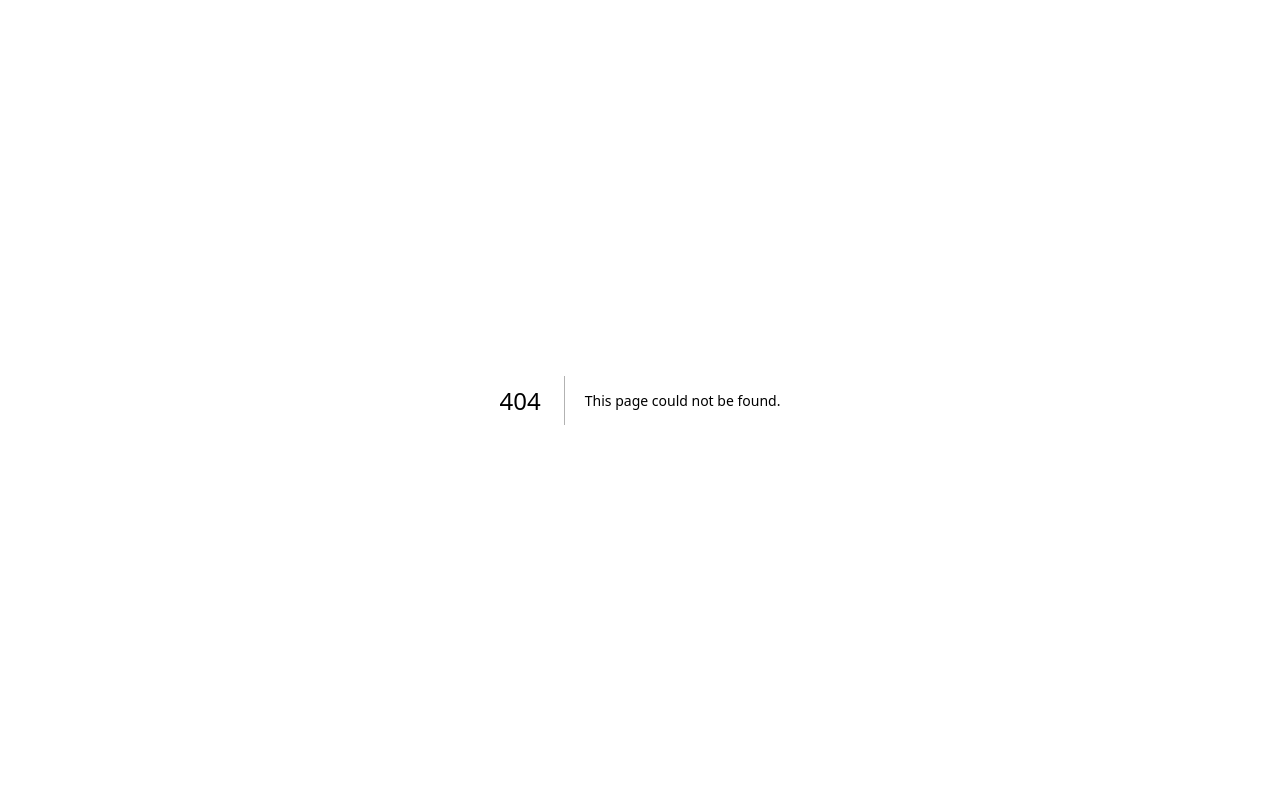
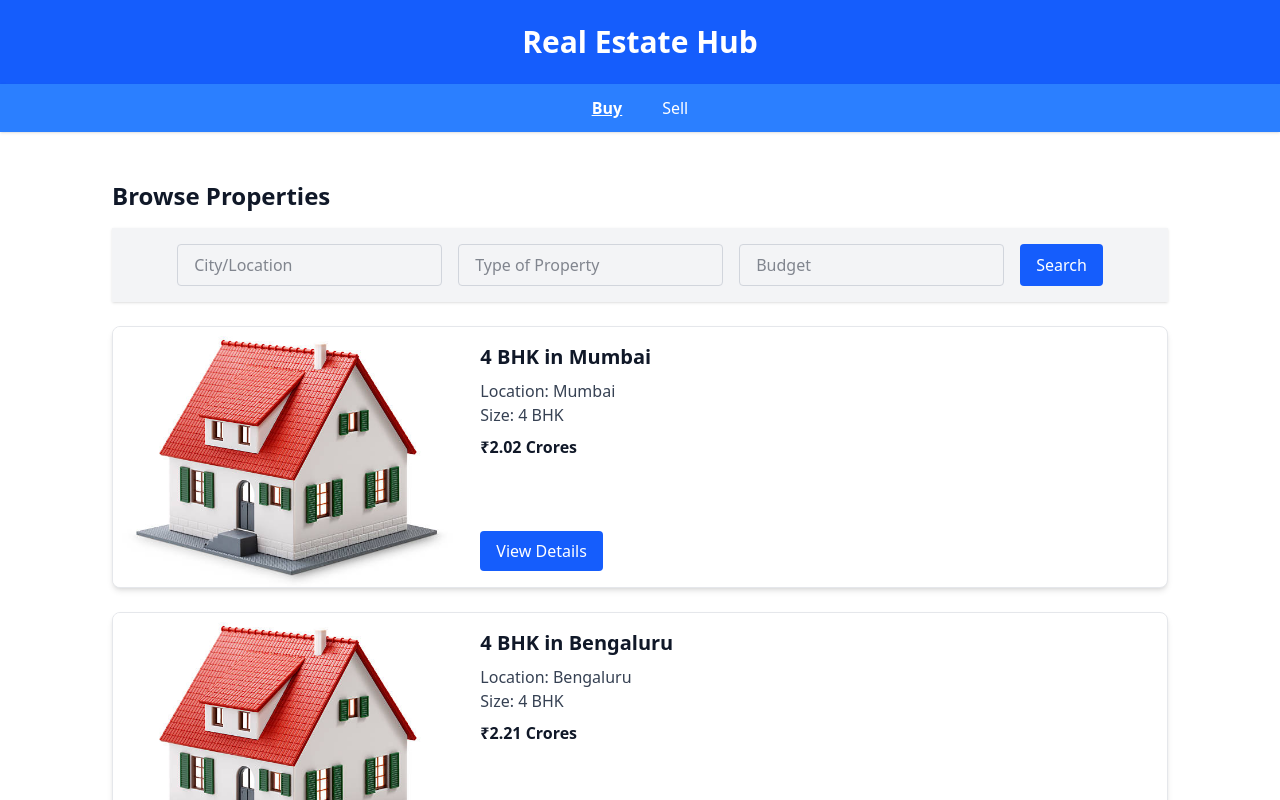
Before and after one commit to yuvalbansal/Real-Estate-App, a Next.js app: page /buy/property in a window 1280 px wide. Before the commit this address had no page. Shown: the top 800 px of the page. Built offline with nearby package versions, Linux system fonts and the light colour scheme.

Commit message:
Packags Updated

```diff
--- /dev/null
+++ b/app/about/page.tsx
@@ -0,0 +1,3 @@
+export default function Page() {
+  return <h1>About Page!</h1>;
+}
--- /dev/null
+++ b/app/buy/bid/page.tsx
@@ -0,0 +1,3 @@
+export default function Page() {
+  return <h1>Bid For Property!</h1>;
+}
--- /dev/null
+++ b/app/buy/bids/page.tsx
@@ -0,0 +1,3 @@
+export default function Page() {
+  return <h1>See Your Bids!</h1>;
+}
--- /dev/null
+++ b/app/buy/investments/page.tsx
@@ -0,0 +1,3 @@
+export default function Page() {
+  return <h1>My Investments!</h1>;
+}
--- /dev/null
+++ b/app/buy/page.tsx
@@ -0,0 +1,5 @@
+import { redirect } from 'next/navigation';
+
+export default function Page() {
+  redirect('/buy/property');
+}
--- /dev/null
+++ b/app/buy/property/page.tsx
@@ -0,0 +1,89 @@
+'use client';
+
+import { useEffect, useState } from 'react';
+
+interface House {
+  location: string;
+  price: number;
+  size: string;
+}
+
+export default function PropertyPage() {
+  const [houses, setHouses] = useState<House[]>([]);
+
+  useEffect(() => {
+    fetch('/src/houses.json')
+      .then((res) => res.json())
+      .then((data) => setHouses(data))
+      .catch((err) => console.error('Error loading houses:', err));
+  }, []);
+
+  return (
+    <div className="p-6 max-w-6xl mx-auto">
+      <h2 className="text-2xl font-bold mb-4">Browse Properties</h2>
+
+      <div className="bg-gray-100 p-4 shadow-sm mb-6">
+        <form className="flex flex-col md:flex-row gap-4 justify-center">
+          <input
+            type="text"
+            placeholder="City/Location"
+            className="border border-gray-300 rounded px-4 py-2 w-full md:w-auto"
+          />
+          <input
+            type="text"
+            placeholder="Type of Property"
+            className="border border-gray-300 rounded px-4 py-2 w-full md:w-auto"
+          />
+          <input
+            type="text"
+            placeholder="Budget"
+            className="border border-gray-300 rounded px-4 py-2 w-full md:w-auto"
+          />
+          <button
+            type="submit"
+            className="bg-blue-600 text-white px-4 py-2 rounded hover:bg-blue-700"
+          >
+            Search
+          </button>
+        </form>
+      </div>
+
+      <div className="flex flex-col gap-6">
+        {houses.map((house, index) => (
+          <div
+            key={index}
+            className="bg-white border border-gray-200 shadow-md rounded-lg flex flex-col md:flex-row overflow-hidden"
+          >
+            {/* 🖼️ Image section */}
+            <div className="w-full md:w-1/3">
+              <img
+                src="/src/house.jpg"
+                alt="Property"
+                className="w-full h-full object-cover"
+              />
+            </div>
+
+            {/* 🏡 Details section */}
+            <div className="p-4 flex flex-col justify-between w-full md:w-2/3">
+              <div>
+                <h3 className="text-xl font-semibold mb-2">
+                  {house.size} in {house.location}
+                </h3>
+                <p className="text-gray-700">Location: {house.location}</p>
+                <p className="text-gray-700">Size: {house.size}</p>
+                <p className="text-gray-900 font-bold mt-2">
+                  {house.price < 10000000
+                    ? `₹${(house.price / 100000).toFixed(2)} Lakhs`
+                    : `₹${(house.price / 10000000).toFixed(2)} Crores`}
+                </p>
+              </div>
+              <button className="mt-4 bg-blue-600 text-white px-4 py-2 rounded hover:bg-blue-700 self-start">
+                View Details
+              </button>
+            </div>
+          </div>
+        ))}
+      </div>
+    </div>
+  );
+}
--- /dev/null
+++ b/app/buy/register/page.tsx
@@ -0,0 +1,3 @@
+export default function Page() {
+  return <h1>Register As Buyer!</h1>;
+}
--- /dev/null
+++ b/app/globals.css
@@ -0,0 +1 @@
+@import 'tailwindcss';
--- /dev/null
+++ b/app/layout.tsx
@@ -0,0 +1,141 @@
+'use client';
+import './globals.css';
+import type { Metadata } from 'next';
+import Link from 'next/link';
+import { usePathname } from 'next/navigation';
+import { ReactNode } from 'react';
+
+export default function RootLayout({ children }: { children: ReactNode }) {
+  const pathname = usePathname();
+
+  const isBuyActive = pathname.startsWith('/buy');
+  const isSellActive = pathname.startsWith('/sell');
+
+  const isActive = (href: string) => pathname === href;
+
+  const linkBase = 'block px-4 py-2';
+  const activeLink = 'bg-blue-100 font-semibold text-blue-700';
+  const hoverEffect = 'hover:bg-gray-200';
+
+  return (
+    <html lang="en">
+      <body className="bg-white text-gray-900">
+        <header className="bg-blue-600 text-white p-6 text-center shadow-md">
+          <h1 className="text-3xl font-bold">
+            <Link href="/">Real Estate Hub</Link>
+          </h1>
+        </header>
+
+        <nav className="bg-blue-500 text-white px-6 py-3 flex justify-center gap-10 shadow-sm">
+          {/* Buy Dropdown */}
+          <div className="relative group">
+            <button
+              className={
+                isBuyActive ? 'underline font-semibold' : 'hover:underline'
+              }
+            >
+              <Link href="/buy">Buy</Link>
+            </button>
+            <div className="absolute hidden group-hover:block bg-white text-gray-900 shadow-lg mt-2 rounded min-w-[200px]">
+              <Link
+                href="/buy/property"
+                className={`${linkBase} ${
+                  isActive('/buy/property') ? activeLink : hoverEffect
+                }`}
+              >
+                Buy property
+              </Link>
+              <Link
+                href="/buy/bid"
+                className={`${linkBase} ${
+                  isActive('/buy/bid') ? activeLink : hoverEffect
+                }`}
+              >
+                Bid for property
+              </Link>
+              <Link
+                href="/buy/register"
+                className={`${linkBase} ${
+                  isActive('/buy/register') ? activeLink : hoverEffect
+                }`}
+              >
+                Register as a Buyer
+              </Link>
+              <Link
+                href="/buy/bids"
+                className={`${linkBase} ${
+                  isActive('/buy/bids') ? activeLink : hoverEffect
+                }`}
+              >
+                See your Bids
+              </Link>
+              <Link
+                href="/buy/investments"
+                className={`${linkBase} ${
+                  isActive('/buy/investments') ? activeLink : hoverEffect
+                }`}
+              >
+                My investments
+              </Link>
+            </div>
+          </div>
+
+          {/* Sell Dropdown */}
+          <div className="relative group">
+            <button
+              className={
+                isSellActive ? 'underline font-semibold' : 'hover:underline'
+              }
+            >
+              <Link href="/sell">Sell</Link>
+            </button>
+            <div className="absolute hidden group-hover:block bg-white text-gray-900 shadow-lg mt-2 rounded min-w-[200px]">
+              <Link
+                href="/sell/individual"
+                className={`${linkBase} ${
+                  isActive('/sell/individual') ? activeLink : hoverEffect
+                }`}
+              >
+                Individual Owner
+              </Link>
+              <Link
+                href="/sell/builder"
+                className={`${linkBase} ${
+                  isActive('/sell/builder') ? activeLink : hoverEffect
+                }`}
+              >
+                Builder / Colonizer
+              </Link>
+              <Link
+                href="/sell/interest"
+                className={`${linkBase} ${
+                  isActive('/sell/interest') ? activeLink : hoverEffect
+                }`}
+              >
+                Express interest
+              </Link>
+              <Link
+                href="/sell/list"
+                className={`${linkBase} ${
+                  isActive('/sell/list') ? activeLink : hoverEffect
+                }`}
+              >
+                List your property
+              </Link>
+              <Link
+                href="/sell/properties"
+                className={`${linkBase} ${
+                  isActive('/sell/properties') ? activeLink : hoverEffect
+                }`}
+              >
+                My properties
+              </Link>
+            </div>
+          </div>
+        </nav>
+
+        <main className="p-6 max-w-6xl mx-auto">{children}</main>
+      </body>
+    </html>
+  );
+}
--- /dev/null
+++ b/app/page.tsx
@@ -0,0 +1,5 @@
+import { redirect } from 'next/navigation';
+
+export default function Home() {
+  redirect('/buy');
+}
--- /dev/null
+++ b/app/sell/page.tsx
@@ -0,0 +1,3 @@
+export default function Page() {
+  return <h1>Selling Page!</h1>;
+}
--- /dev/null
+++ b/public/src/houses.json
@@ -0,0 +1,52 @@
+[
+  {
+    "location": "Mumbai",
+    "size": "4 BHK",
+    "price": 20200000
+  },
+  {
+    "location": "Bengaluru",
+    "size": "4 BHK",
+    "price": 22100000
+  },
+  {
+    "location": "Gurgaon",
+    "size": "2 BHK",
+    "price": 7300000
+  },
+  {
+    "location": "Gurgaon",
+    "size": "2 BHK",
+    "price": 6100000
+  },
+  {
+    "location": "Delhi",
+    "size": "4 BHK",
+    "price": 20100000
+  },
+  {
+    "location": "Delhi",
+    "size": "3 BHK",
+    "price": 20400000
+  },
+  {
+    "location": "Bengaluru",
+    "size": "3 BHK",
+    "price": 18400000
+  },
+  {
+    "location": "Delhi",
+    "size": "4 BHK",
+    "price": 22700000
+  },
+  {
+    "location": "Bengaluru",
+    "size": "4 BHK",
+    "price": 26000000
+  },
+  {
+    "location": "Delhi",
+    "size": "2 BHK",
+    "price": 7800000
+  }
+]
```
Also changed, not shown: public/src/house.jpg (added), 1 other file (tests, documents, lock files or other folders).
